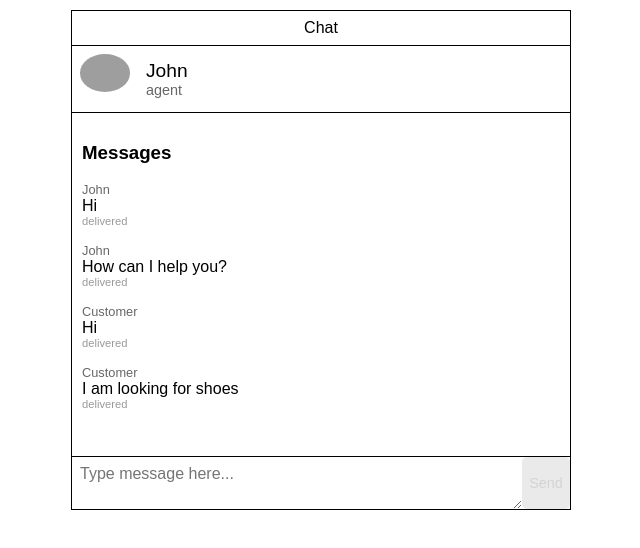
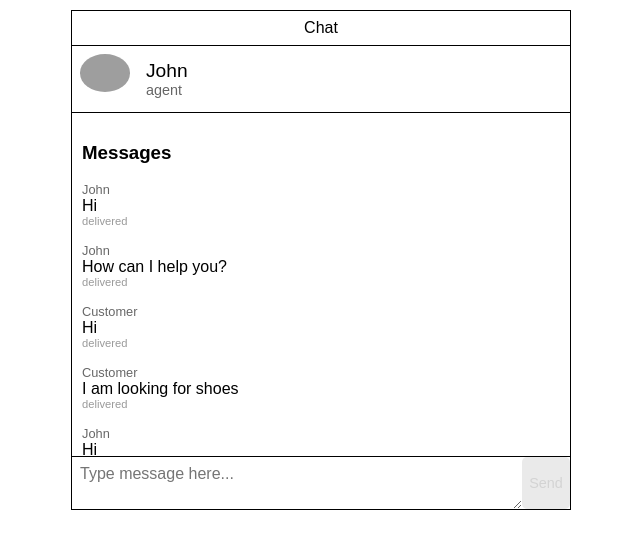
Before and after one commit to livechat/workshops-react-perf, a React (Create React App) app: page / in a window 1280 px wide. Shown: the top 548 px of the page, without its empty margins (319-959 px from the left). Built offline with nearby package versions, Linux system fonts and the light colour scheme; grey boxes are pictures that could not be loaded; what why-did-you-update would draw is missing.

Commit message:
grouped messages

```diff
--- a/src/App.js
+++ b/src/App.js
@@ -19,8 +19,21 @@ class App extends React.Component {
   }
 }
 
+const getGroupedMessages = state => {
+  return state.messages.reduce(
+    (accumulator, current) => {
+      const last = accumulator[accumulator.length - 1];
+      if (last.length < 2) {
+        return [...accumulator.slice(0, -1), [...last, current]];
+      }
+      return [...accumulator, [current]];
+    },
+    [[]]
+  );
+};
+
 const mapStateToProps = state => ({
-  messages: state.messages,
+  messages: getGroupedMessages(state),
   messageDraft: state.messageDraft
 });
 
--- a/src/MessageList.js
+++ b/src/MessageList.js
@@ -7,9 +7,11 @@ class MessageList extends React.PureComponent {
     return (
       <div className="messageList">
         <h3>Messages</h3>
-        {messages.map(messageId => (
-          <MessageListItem key={messageId} id={messageId} />
-        ))}
+        {messages.map(group => {
+          return group.map(messageId => (
+            <MessageListItem key={messageId} id={messageId} />
+          ));
+        })}
       </div>
     );
   }
--- a/src/simpleState.json
+++ b/src/simpleState.json
@@ -23,7 +23,36 @@
       "text": "I am looking for shoes",
       "author": "Customer",
       "messageState": "delivered"
+    },
+    "message5": {
+      "text": "Hi",
+      "author": "John",
+      "messageState": "delivered"
+    },
+    "message6": {
+      "text": "How can I help you?",
+      "author": "John",
+      "messageState": "delivered"
+    },
+    "message7": {
+      "text": "Hi",
+      "author": "Customer",
+      "messageState": "delivered"
+    },
+    "message8": {
+      "text": "I am looking for shoes",
+      "author": "Customer",
+      "messageState": "delivered"
     }
   },
-  "messages": ["message1", "message2", "message3", "message4"]
+  "messages": [
+    "message1",
+    "message2",
+    "message3",
+    "message4",
+    "message5",
+    "message6",
+    "message7",
+    "message8"
+  ]
 }
```
